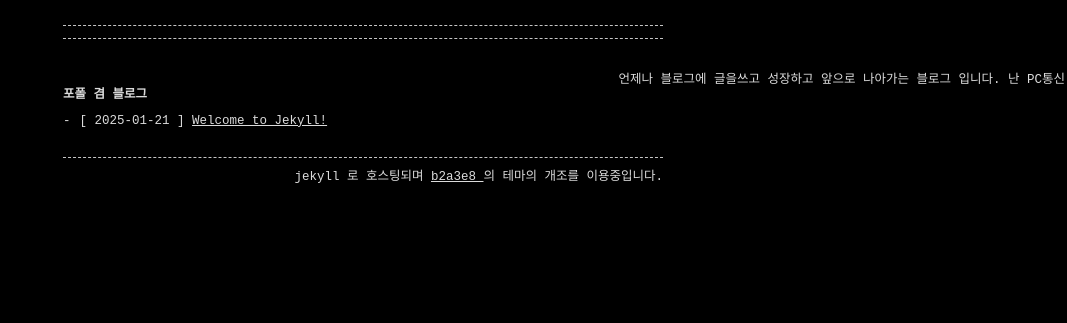
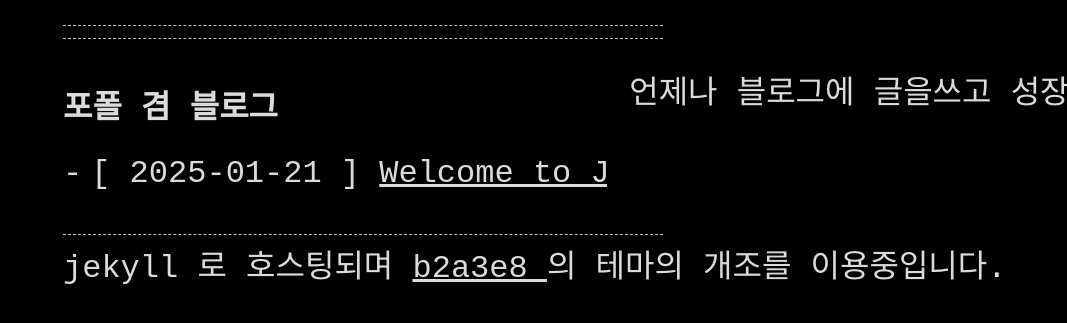
Before and after one commit to Mrochu/Mrochu.github.io, a Jekyll site: the page built from index.md, in a window 1280 px wide. Shown: the top 323 px of the page, without its empty margins (213-1280 px from the left). Built offline with Jekyll 4.4.1, drawn with Linux system fonts in a browser that asks for light colours.

Commit message:
타이퍼 수정
typing css수정

```diff
--- a/_sass/typing.scss
+++ b/_sass/typing.scss
@@ -3,12 +3,12 @@
 /* 전체 텍스트에 타이핑 효과를 부여하는 CSS */
 body, p, h1, h2, h3, h4, h5, h6, li {
 	font-family: 'Courier New', monospace;
-	//font-size: 24px;
+	font-size: 2rem; /* 기본 폰트 크기 */
 	white-space: nowrap;
 	overflow: hidden;
 	display: inline-block;
 	border-right: 3px solid black;
-	padding-right: 5px;
+	padding-right: 0.25rem;
 	animation: typing 4s steps(40) 1s 1 normal both, blink 0.75s step-end infinite;
   }
 
@@ -26,3 +26,11 @@ body, p, h1, h2, h3, h4, h5, h6, li {
 	  border-color: transparent;
 	}
   }
+
+  /* 화면이 768px 이하일 때 폰트 크기와 애니메이션 속도 조정 */
+  @media (max-width: 768px) {
+	body, p, h1, h2, h3, h4, h5, h6, li {
+	  font-size: 1.5rem;
+	  animation: typing 3s steps(30) 1s 1 normal both, blink 0.75s step-end infinite;
+	}
+  }
```
